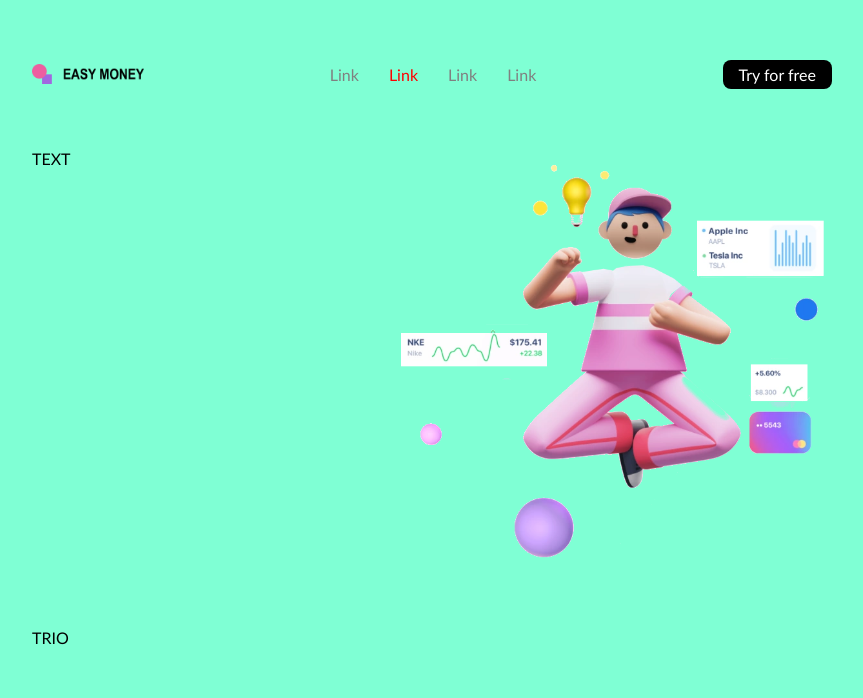
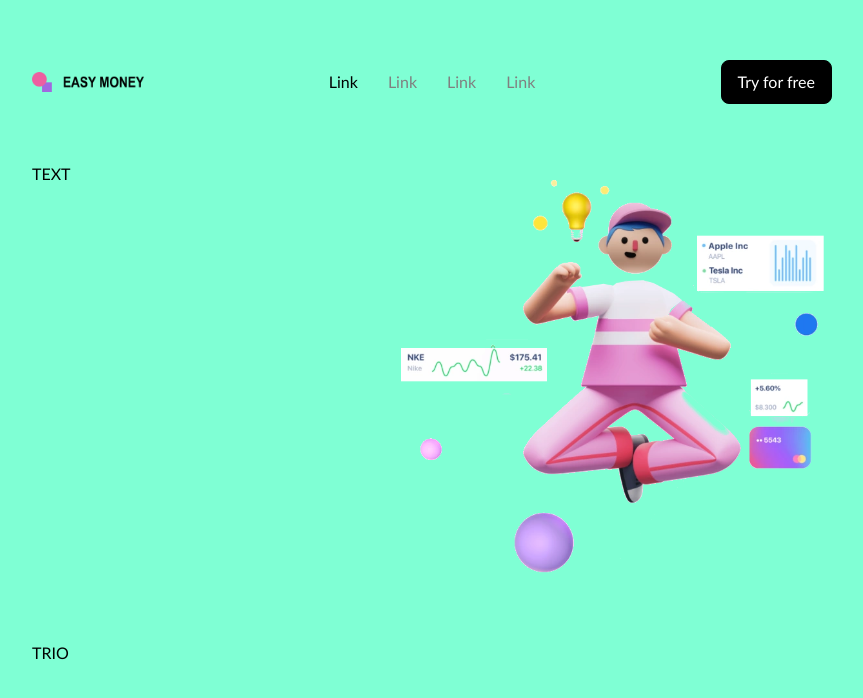
Before and after one commit to DeiVor24/easy-money, a website: page index.html in a window 1280 px wide. Shown: the whole page, without its empty margins (208-1071 px from the left). Drawn offline with Linux system fonts and the light colour scheme.

Commit message:
header style

```diff
--- a/index.html
+++ b/index.html
@@ -22,8 +22,8 @@
     <header class="container">
         <img class="logo" src="./easy money logo.png" alt="logo">
         <nav class="main-nav">
+            <a class="link active" href="#">Link</a>
             <a class="link" href="#">Link</a>
-            <a class="link active" href="#">Link</a>
             <a class="link" href="#">Link</a>
             <a class="link" href="#">Link</a>
         </nav>
--- a/main.css
+++ b/main.css
@@ -32,13 +32,22 @@ header > img {
 }
 .link {
     font: size 20px;
+    line-height: 1em;
     text-decoration: none;
     color:grey;
 }
 
+.link:hover{
+    color: black;
+    text-decoration: underline;
+}
+
 .link.active {
-    color: red;
+    color: black;
+    text-decoration: none;
+    pointer-events: none;
 }
+
 
 .btn {
     padding: 0.3em 1em ;
@@ -47,6 +56,13 @@ header > img {
     background-color: black;
     color: white;
     text-decoration: none;
+    line-height: 2em;
+    border: 0.1em solid black;
+}
+
+.btn:hover{
+    background-color: white;
+    color: black;
 }
 
 .main {
```
